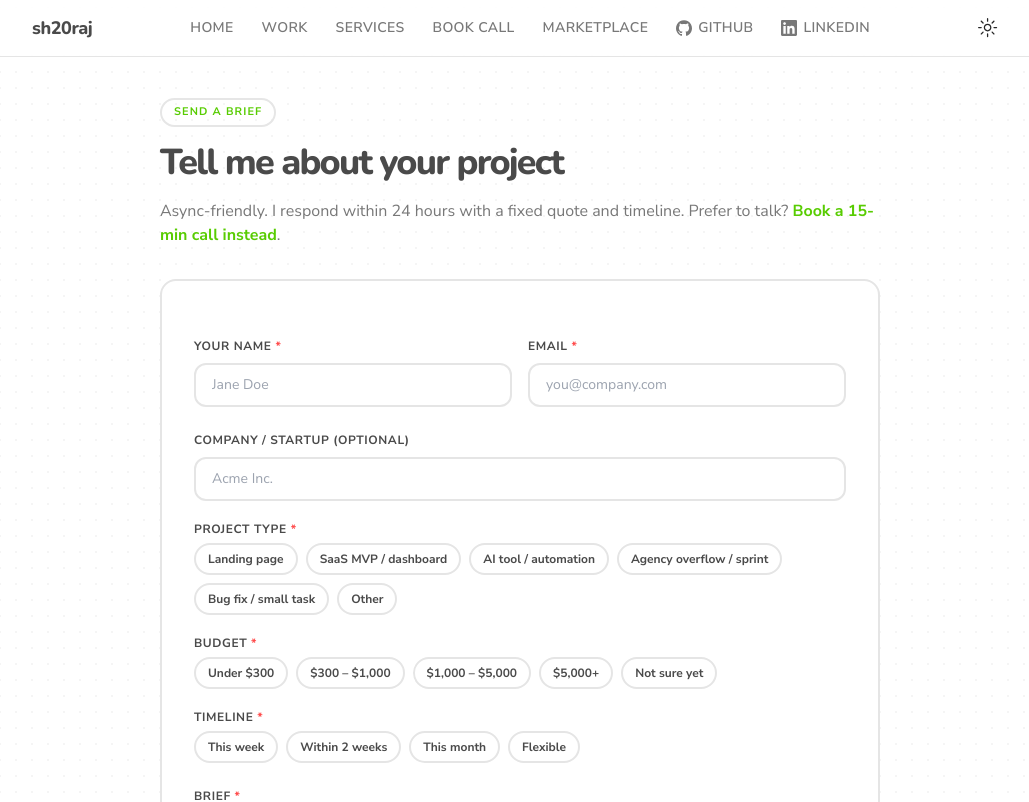
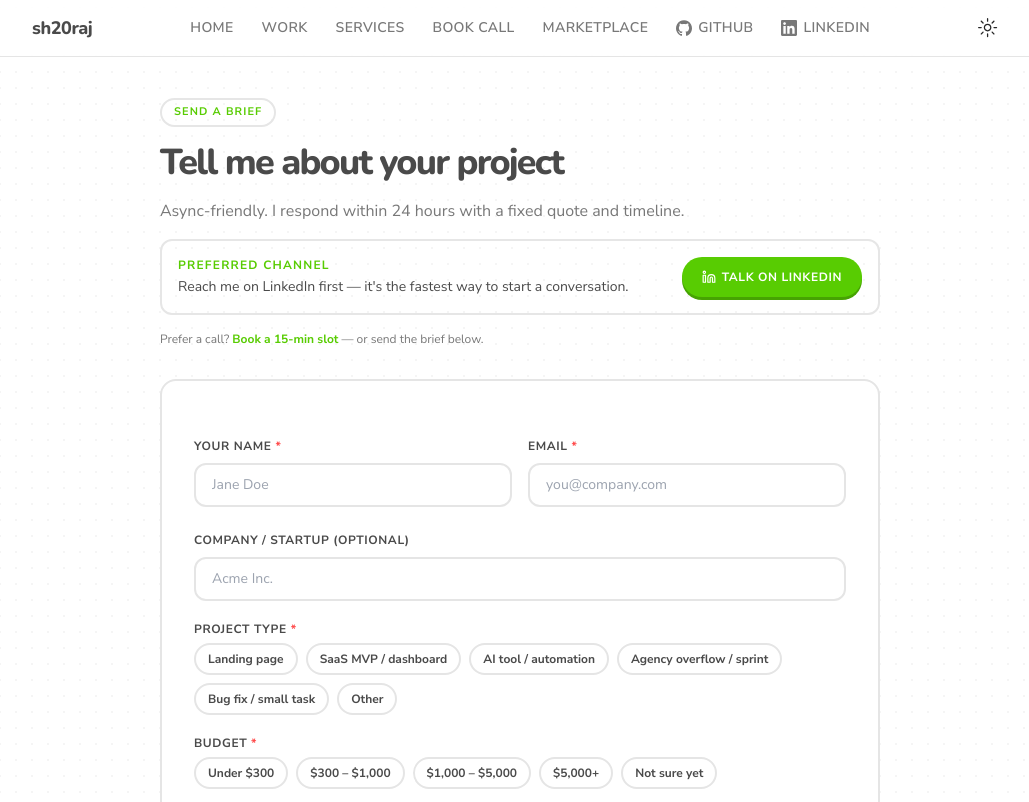
Before and after one commit to SH20RAJ/sh20raj.github.io, a Next.js app: page /hire in a window 1280 px wide. Shown: the top 802 px of the page, without its empty margins (120-1149 px from the left). Built offline with nearby package versions, Linux system fonts and the light colour scheme.

Commit message:
Activate Cal.com booking and prefer LinkedIn for hiring contact

```diff
--- a/src/app/hire/page.tsx
+++ b/src/app/hire/page.tsx
@@ -4,7 +4,7 @@ import { useState, FormEvent } from "react";
 import Link from "next/link";
 import BlurFade from "@/components/magicui/blur-fade";
 import { monetization } from "@/data/monetization";
-import { CheckCircle2, ArrowRightIcon, Loader2, AlertCircle } from "lucide-react";
+import { CheckCircle2, ArrowRightIcon, Loader2, AlertCircle, Linkedin } from "lucide-react";
 
 const BLUR_FADE_DELAY = 0.04;
 
@@ -69,13 +69,20 @@ export default function HirePage() {
           <CheckCircle2 className="size-12 text-[var(--duo-feather)] mx-auto" />
           <h1 className="text-2xl md:text-3xl font-extrabold tracking-tight">Brief received</h1>
           <p className="text-sm md:text-base text-muted-foreground leading-relaxed max-w-md mx-auto">
-            I&apos;ll review and reply within 24 hours with a fixed quote and timeline. If you want
-            to skip the wait, book a call now.
+            I&apos;ll review and reply within 24 hours. To speed things up, message me on LinkedIn now.
           </p>
           <div className="flex flex-wrap justify-center gap-3 pt-2">
+            <a
+              href="https://linkedin.com/in/sh20raj"
+              target="_blank"
+              rel="noopener noreferrer"
+              className="inline-flex h-10 items-center justify-center rounded-full bg-[var(--duo-feather)] px-6 text-xs font-bold uppercase tracking-wider text-white shadow-[0_4px_0_var(--duo-feather-shadow)] transition-all hover:brightness-105 active:translate-y-1 active:shadow-none gap-2"
+            >
+              <Linkedin className="size-4" /> Talk on LinkedIn
+            </a>
             <Link
               href="/book"
-              className="inline-flex h-10 items-center justify-center rounded-full bg-[var(--duo-feather)] px-6 text-xs font-bold uppercase tracking-wider text-white shadow-[0_4px_0_var(--duo-feather-shadow)] transition-all hover:brightness-105 active:translate-y-1 active:shadow-none gap-2"
+              className="inline-flex h-10 items-center justify-center rounded-full border-2 border-[var(--duo-swan)] bg-white dark:bg-transparent dark:text-foreground px-6 text-xs font-bold uppercase tracking-wider text-[var(--duo-eel)] shadow-[0_4px_0_var(--duo-swan)] transition-all hover:brightness-105 active:translate-y-1 active:shadow-none gap-2"
             >
               Book a Call <ArrowRightIcon className="size-4" />
             </Link>
@@ -107,12 +114,36 @@ export default function HirePage() {
           </BlurFade>
           <BlurFade delay={BLUR_FADE_DELAY * 3}>
             <p className="text-sm md:text-base text-muted-foreground leading-relaxed">
-              Async-friendly. I respond within 24 hours with a fixed quote and timeline. Prefer to
-              talk?{" "}
+              Async-friendly. I respond within 24 hours with a fixed quote and timeline.
+            </p>
+          </BlurFade>
+          <BlurFade delay={BLUR_FADE_DELAY * 3.5}>
+            <div className="rounded-xl border-2 border-[var(--duo-feather)]/30 bg-[var(--duo-feather)]/5 p-4 flex flex-col sm:flex-row sm:items-center gap-3">
+              <div className="flex-1">
+                <p className="text-xs font-bold uppercase tracking-widest text-[var(--duo-feather)] mb-1">
+                  Preferred channel
+                </p>
+                <p className="text-sm text-foreground">
+                  Reach me on LinkedIn first — it&apos;s the fastest way to start a conversation.
+                </p>
+              </div>
+              <a
+                href="https://linkedin.com/in/sh20raj"
+                target="_blank"
+                rel="noopener noreferrer"
+                className="inline-flex h-10 items-center justify-center gap-1.5 rounded-full bg-[var(--duo-feather)] px-5 text-xs font-bold uppercase tracking-wider text-white shadow-[0_3px_0_var(--duo-feather-shadow)] transition-all hover:brightness-105 active:translate-y-0.5 active:shadow-none whitespace-nowrap"
+              >
+                <Linkedin className="size-3.5" /> Talk on LinkedIn
+              </a>
+            </div>
+          </BlurFade>
+          <BlurFade delay={BLUR_FADE_DELAY * 4}>
+            <p className="text-xs text-muted-foreground">
+              Prefer a call?{" "}
               <Link href="/book" className="font-bold text-[var(--duo-feather)] hover:underline">
-                Book a 15-min call instead
-              </Link>
-              .
+                Book a 15-min slot
+              </Link>{" "}
+              — or send the brief below.
             </p>
           </BlurFade>
         </div>
--- a/src/data/monetization.ts
+++ b/src/data/monetization.ts
@@ -5,7 +5,7 @@
 export const monetization = {
   // Cal.com username + event slug. Example: "sh20raj/intro-15min"
   // Leave empty to hide all "Book a Call" CTAs.
-  calcom: "",
+  calcom: "sh20raj/intro-15min",
 
   // Web3Forms access key from https://web3forms.com (free).
   // Leave empty to hide the /hire form and home lead strip.
```
